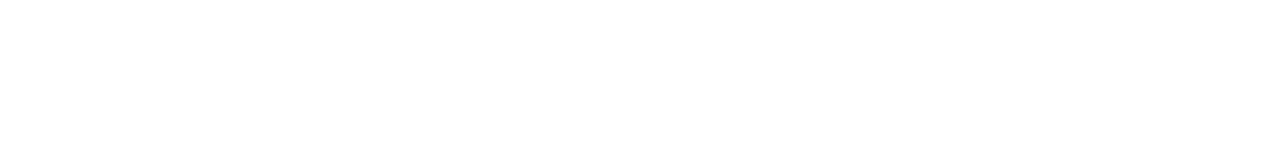
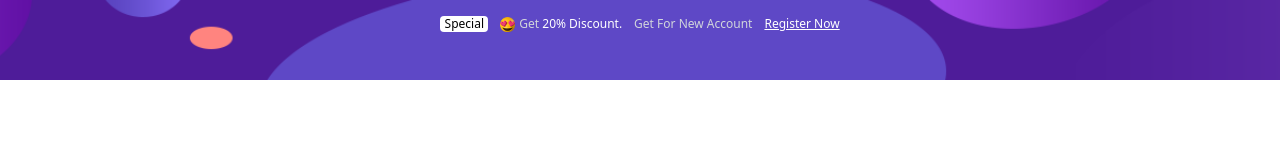
Before and after one commit to Nonines/Iteck-Note-App, a plain HTML site: page src/index.html in a window 1280 px wide. Drawn offline with nearby package versions, Linux system fonts and the light colour scheme; files that its build step writes are made by us from their sources.

Commit message:
Complete top navbar

```diff
--- a/src/index.html
+++ b/src/index.html
@@ -7,5 +7,30 @@
     <script src="./script.js" defer></script>
     <title>Iteck</title>
   </head>
-  <body></body>
+  <body>
+    <!-- top navbar -->
+    <div
+      class="max-h-max min-h-[80px] bg-header-texture bg-cover bg-top bg-no-repeat px-3 pt-4 text-xs text-white"
+    >
+      <div class="flex flex-wrap justify-center gap-3">
+        <div>
+          <button class="w-12 rounded bg-white text-black">Special</button>
+        </div>
+        <div class="flex items-center gap-1">
+          <img
+            class="h-[15px] w-[15px]"
+            src="/src/images/emoji_heart_eyes.png"
+            alt="emoji_heart_eyes"
+          />
+          <p><span class="text-gray-300">Get</span> 20% Discount.</p>
+        </div>
+        <div>
+          <p class="text-gray-300">Get For New Account</p>
+        </div>
+        <div>
+          <a class="underline hover:text-blue-700" href="#">Register Now</a>
+        </div>
+      </div>
+    </div>
+  </body>
 </html>
--- /dev/null
+++ b/tailwind.config.js
@@ -0,0 +1,18 @@
+/** @type {import('tailwindcss').Config} */
+module.exports = {
+  content: {
+    relative: true,
+    files: ["./src/**/*.{html,js}"],
+  },
+  theme: {
+    extend: {
+      backgroundImage: {
+        "header-texture": "url('/src/images/top_bg.png')",
+      },
+      fontSize: {
+        xxs: "0.5rem",
+      },
+    },
+  },
+  plugins: [],
+};
```
Also changed, not shown: src/images/emoji_heart_eyes.png (added), src/images/top_bg.png (added).
